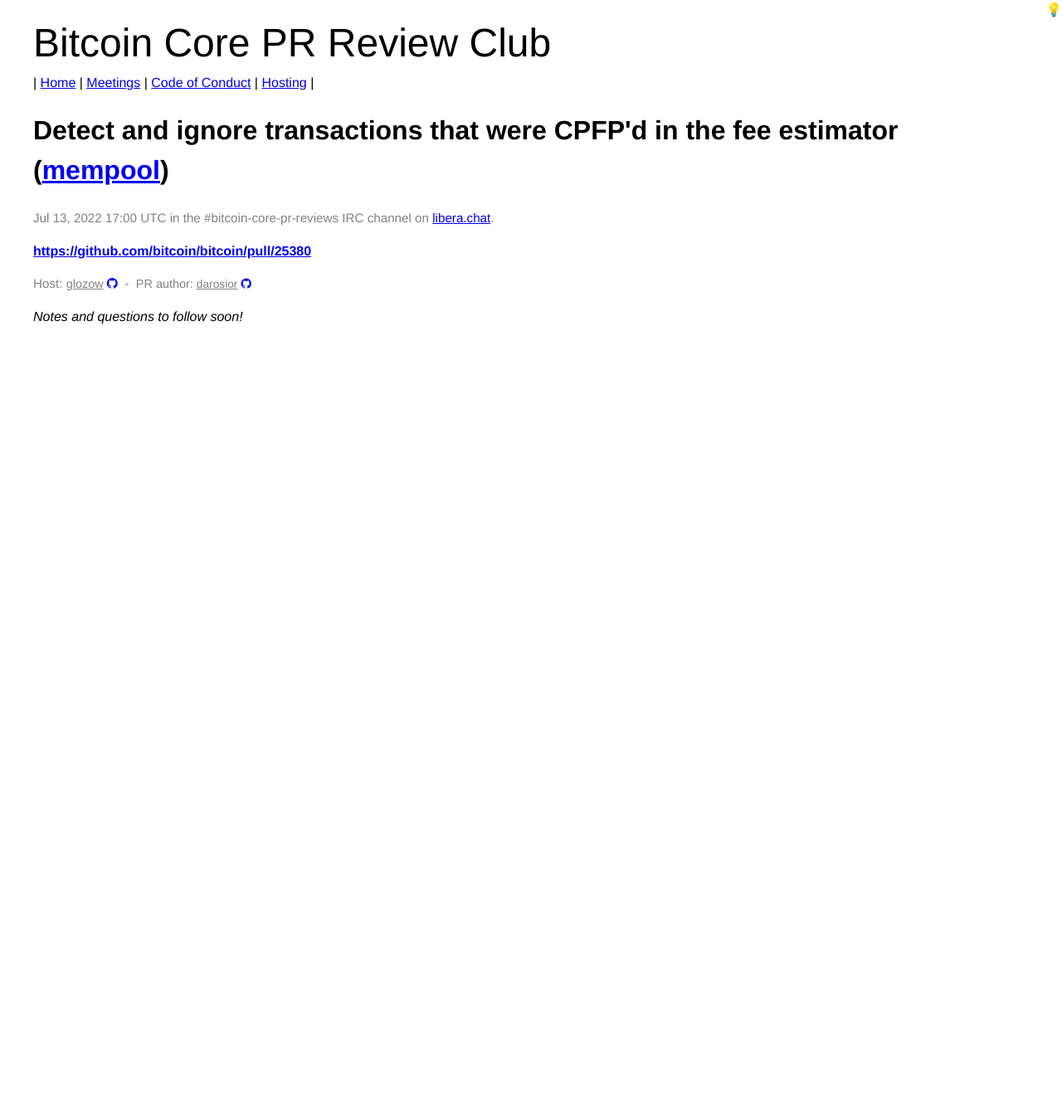
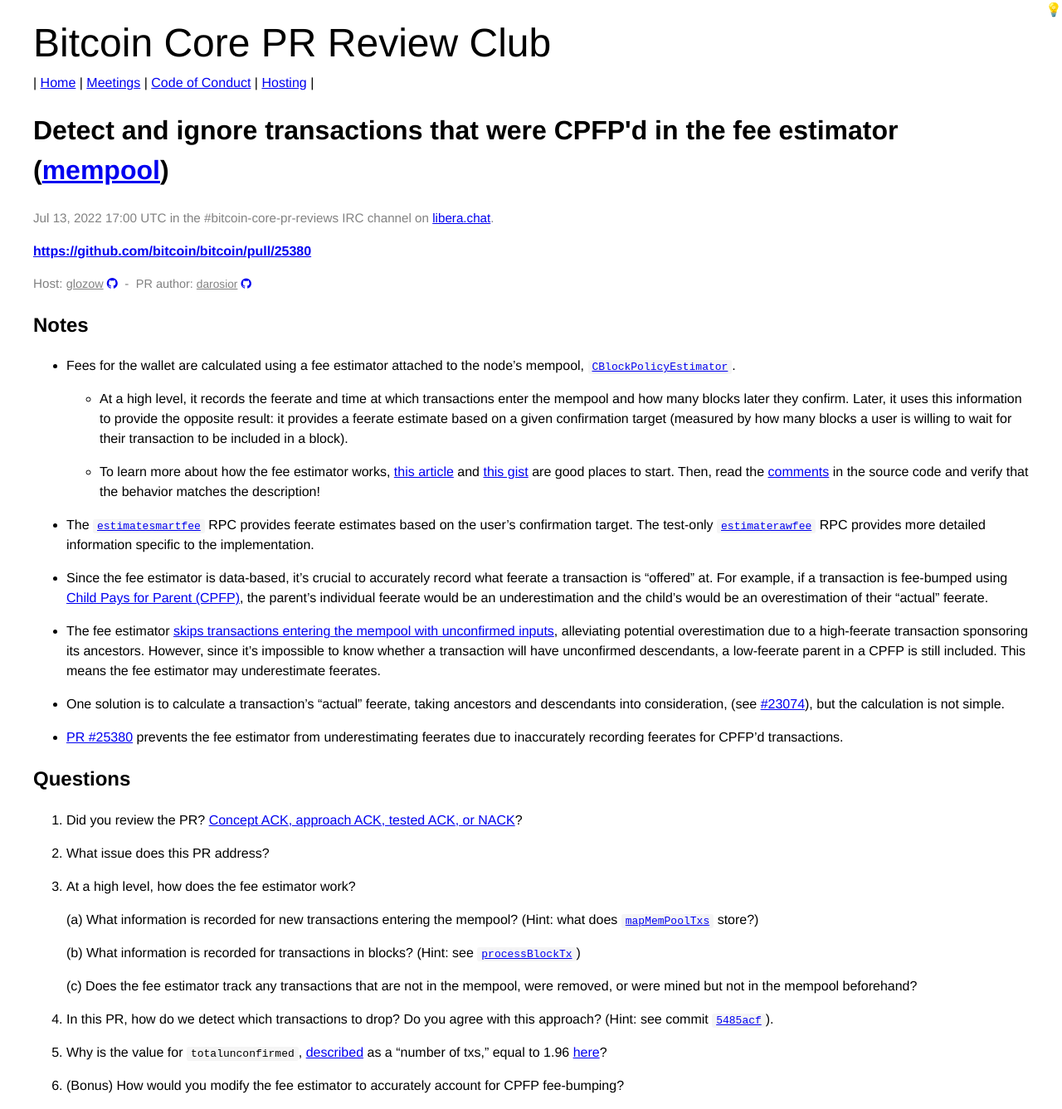
Before and after one commit to bitcoin-core-review-club/website, a Jekyll site: the page built from _posts/2022-07-13-#25380.md, in a window 1280 px wide. Shown: the whole page at 83% size. Built offline with Jekyll 4.4.1, drawn with Linux system fonts in a browser that asks for light colours; before the commit the page ends 916 px from its top, so only the background shows below that.

Commit message:
add notes for n25380

```diff
--- a/_posts/2022-07-13-#25380.md
+++ b/_posts/2022-07-13-#25380.md
@@ -7,18 +7,74 @@
 components: ["mempool"]
 host: glozow
 status: upcoming
-commit:
+commit: 200a49f
 ---
 
-_Notes and questions to follow soon!_
-
-<!-- TODO: Before meeting, add notes and questions
 ## Notes
 
+- Fees for the wallet are calculated using a fee estimator attached to the node's mempool,
+  [`CBlockPolicyEstimator`](https://github.com/bitcoin/bitcoin/blob/994573726f81afca5343e2a8d82309e697e61f90/src/policy/fees.h#L132).
+
+    - At a high level, it records the feerate and time at which transactions enter the mempool and
+      how many blocks later they confirm. Later, it uses this information to provide the opposite
+      result: it provides a feerate estimate based on a given confirmation target (measured by how
+      many blocks a user is willing to wait for their transaction to be included in a block).
+
+    - To learn more about how the fee estimator works,
+      [this article](https://johnnewbery.com/an-intro-to-bitcoin-core-fee-estimation/) and
+      [this gist](https://gist.github.com/morcos/d3637f015bc4e607e1fd10d8351e9f41) are good places to start.
+      Then, read the [comments](https://github.com/bitcoin/bitcoin/blob/994573726f81afca5343e2a8d82309e697e61f90/src/policy/fees.h#L84-L130)
+      in the source code and verify that the behavior matches the description!
+
+- The
+  [`estimatesmartfee`](https://github.com/bitcoin/bitcoin/blob/194710d8ff398838e4e5bb87b56e19ebed1d6c52/src/rpc/fees.cpp#L32) RPC provides feerate estimates based on the user's confirmation target.
+  The test-only
+[`estimaterawfee`](https://github.com/bitcoin/bitcoin/blob/194710d8ff398838e4e5bb87b56e19ebed1d6c52/src/rpc/fees.cpp#L106)
+RPC provides more detailed information specific to the implementation.
+
+- Since the fee estimator is data-based, it's crucial to accurately record what feerate a
+  transaction is "offered" at. For example, if a transaction is fee-bumped using [Child Pays for
+Parent (CPFP)](https://bitcoinops.org/en/topics/cpfp/), the parent's individual feerate would be an
+underestimation and the child's would be an overestimation of their "actual" feerate.
+
+- The fee estimator [skips transactions entering the mempool with unconfirmed
+  inputs](https://github.com/bitcoin/bitcoin/blob/b9f9ed4640f8064a0606755cd1f16ad5dbb0ee06/src/validation.cpp#L1072),
+alleviating potential overestimation due to a high-feerate transaction sponsoring its ancestors.
+However, since it's impossible to know whether a transaction will have unconfirmed descendants, a
+low-feerate parent in a CPFP is still included. This means the fee estimator may underestimate feerates.
+
+- One solution is to calculate a transaction's "actual" feerate, taking ancestors and descendants
+  into consideration, (see [#23074](https://github.com/bitcoin/bitcoin/pull/23074)), but the
+  calculation is not simple.
+
+- [PR #25380](https://github.com/bitcoin/bitcoin/pull/25380) prevents the fee estimator from
+  underestimating feerates due to inaccurately recording feerates for CPFP'd transactions.
+
+
 ## Questions
+
 1. Did you review the PR? [Concept ACK, approach ACK, tested ACK, or NACK](https://github.com/bitcoin/bitcoin/blob/master/CONTRIBUTING.md#peer-review)?
--->
 
+1. What issue does this PR address?
+
+1. At a high level, how does the fee estimator work?
+
+    (a) What information is recorded for new transactions entering the mempool? (Hint: what does
+        [`mapMemPoolTxs`](https://github.com/bitcoin/bitcoin/blob/194710d8ff398838e4e5bb87b56e19ebed1d6c52/src/policy/fees.h#L258) store?)
+
+    (b) What information is recorded for transactions in blocks? (Hint: see [`processBlockTx`](https://github.com/bitcoin/bitcoin/blob/194710d8ff398838e4e5bb87b56e19ebed1d6c52/src/policy/fees.cpp#L596))
+
+    (c) Does the fee estimator track any transactions that are not in the mempool, were removed, or
+        were mined but not in the mempool beforehand?
+
+1. In this PR, how do we detect which transactions to drop? Do you agree with this approach? (Hint:
+   see commit [`5485acf`](https://github.com/bitcoin-core-review-club/bitcoin/commit/5485acfe88051234a09862819ddc2953f9d42058)).
+
+1. Why is the value for `totalunconfirmed`,
+   [described](https://github.com/bitcoin-core-review-club/bitcoin/blob/200a49f7e7197cfa5ba8b8123d3597e84eab0aa1/src/rpc/fees.cpp#L135) as a "number of txs," equal to 1.96
+   [here](https://github.com/bitcoin-core-review-club/bitcoin/blob/200a49f7e7197cfa5ba8b8123d3597e84eab0aa1/test/functional/feature_fee_estimation.py#L323)?
+
+1. (Bonus) How would you modify the fee estimator to accurately account for CPFP fee-bumping?
 
 <!-- TODO: After meeting, uncomment and add meeting log between the irc tags
 ## Meeting Log
```
